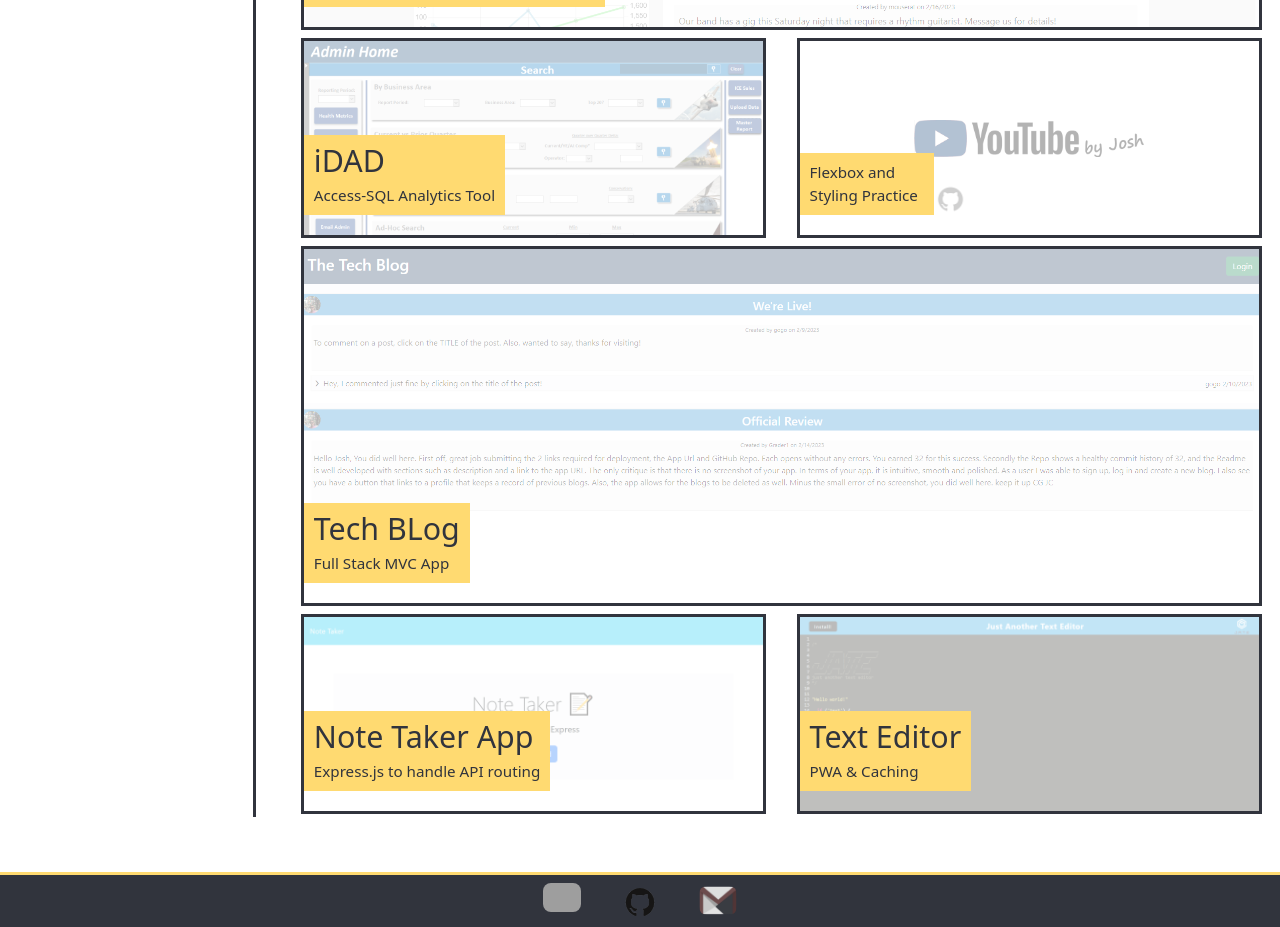
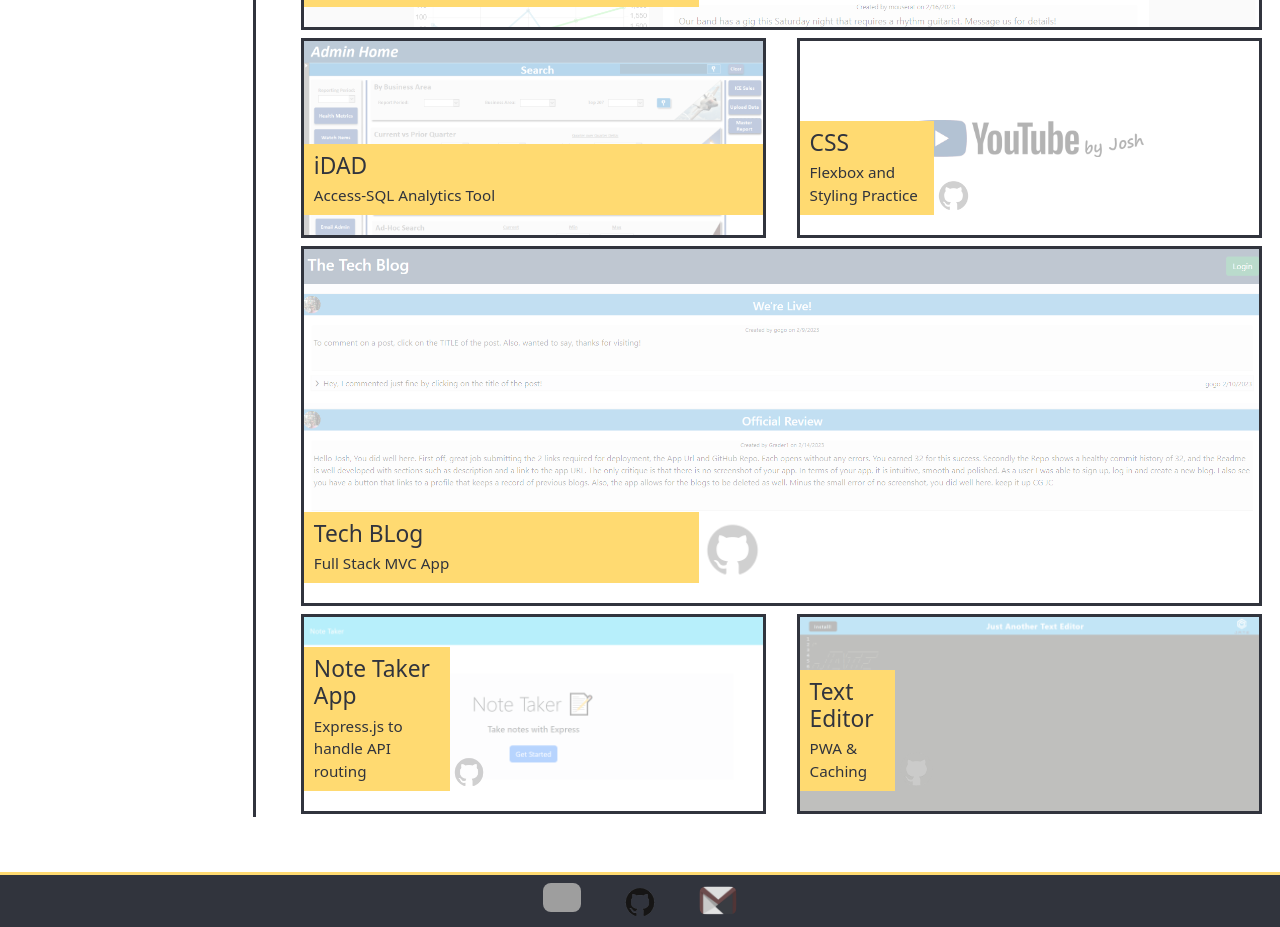
Before and after one commit to lutz143/lutz143-efolio, a React (Create React App) app in the folder efolio-app/: page / in a window 1280 px wide. Shown: the part 640-1567 px from the top of the page. Built offline with nearby package versions, Linux system fonts and the light colour scheme; grey boxes are pictures that could not be loaded.

Commit message:
updates to github icon styling on portfolio page

```diff
--- a/efolio-app/src/App.css
+++ b/efolio-app/src/App.css
@@ -248,13 +248,13 @@
   background-color: var(--yellow);
   padding: 8px 10px;
   display: flex;
-  flex: auto 0;
+  flex: 1 auto;
   flex-direction: column;
 }
 
 /* style the main header in the div container found inside the respective work card */
 .flex-item h3{
-  font-size: 2.0em;
+  font-size: 1.5em;
   color: var(--dark-gray);
 }
 
--- a/efolio-app/src/components/Project.js
+++ b/efolio-app/src/components/Project.js
@@ -7,6 +7,7 @@
 import NoteTaker from './images/NoteTaker.png'
 import PWA from './images/PWA.PNG'
 import GitHub from './images/GitHub.png'
+import GitHubWhite from './images/GitHubWhite.png'
 
 
 
@@ -25,7 +26,7 @@
             <span>A RESTful API to Connect Musical Talent</span>
           </div>
           <a href="https://github.com/lutz143/virtuoso" target="_blank" rel="noopener noreferrer">
-            <img className="flex-item-img" src={GitHub} style={{ 'width':'10%', '--hover-opacity':1.0 }}/>
+            <img className="flex-item-img" src={GitHub} style={{ 'width':'12%', '--hover-opacity':1.0 }}/>
           </a>
         </a>
 
@@ -40,10 +41,11 @@
 
         <a href="https://lutz143.github.io/youtube-clone/" target="_blank" rel="noopener noreferrer" className="flex-item youtubeClone" style={{ backgroundImage: `url(${YouTubeStyle})` }}>
           <div>
+          <h3>CSS</h3>
             <span>Flexbox and Styling Practice</span>
           </div>
           <a href="https://github.com/lutz143/youtube-clone" target="_blank" rel="noopener noreferrer">
-            <img className="flex-item-img" src={GitHub} style={{ 'width':'10%', '--hover-opacity':1.0 }}/>
+            <img className="flex-item-img" src={GitHub} style={{ 'width':'12%', '--hover-opacity':1.0 }}/>
           </a>
         </a>
 
@@ -52,6 +54,9 @@
             <h3>Tech BLog</h3>
             <span>Full Stack MVC App</span>
           </div>
+          <a href="https://github.com/lutz143/tech-blog-website" target="_blank" rel="noopener noreferrer">
+            <img className="flex-item-img" src={GitHub} style={{ 'width':'12%', '--hover-opacity':1.0 }}/>
+          </a>
         </a>
 
         <a href="https://note-taker-app-143.herokuapp.com/" target="_blank" rel="noopener noreferrer" className="flex-item noteTaker" style={{ backgroundImage: `url(${NoteTaker})` }}>
@@ -59,6 +64,9 @@
             <h3>Note Taker App</h3>
             <span>Express.js to handle API routing</span>
           </div>
+          <a href="https://github.com/lutz143/note-taker-app" target="_blank" rel="noopener noreferrer">
+            <img className="flex-item-img" src={GitHub} style={{ 'width':'12%', '--hover-opacity':1.0 }}/>
+          </a>
         </a>
 
         <a href="https://text-editor-lutz143.herokuapp.com/" target="_blank" rel="noopener noreferrer" className="flex-item PWA" style={{ backgroundImage: `url(${PWA})` }}>
@@ -66,6 +74,9 @@
             <h3>Text Editor</h3>
             <span>PWA & Caching</span>
           </div>
+          <a href="https://github.com/lutz143/progressive-test-editor" target="_blank" rel="noopener noreferrer">
+            <img className="flex-item-img" src={GitHubWhite} style={{ 'width':'12%', '--hover-opacity':1.0 }}/>
+          </a>
         </a>
 
       </div>
```
Also changed, not shown: efolio-app/src/components/images/GitHubWhite.png (added).
